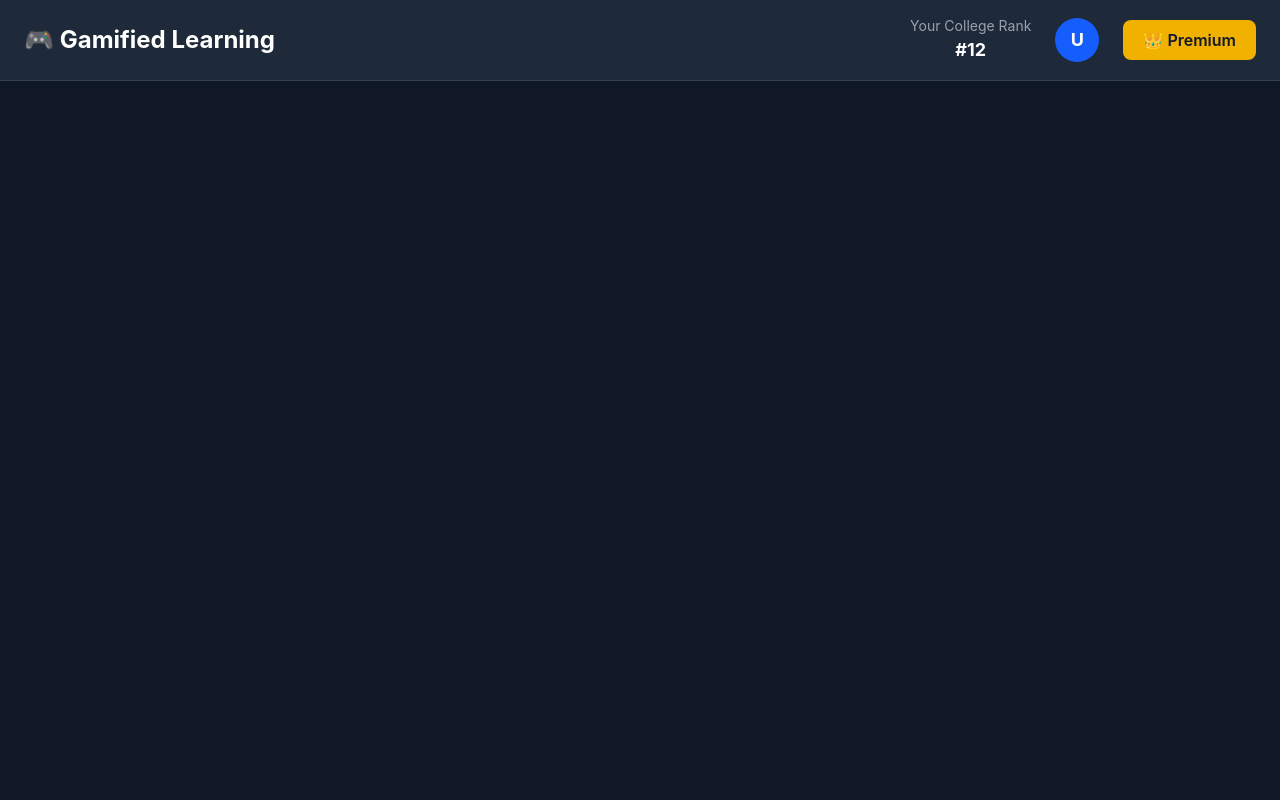
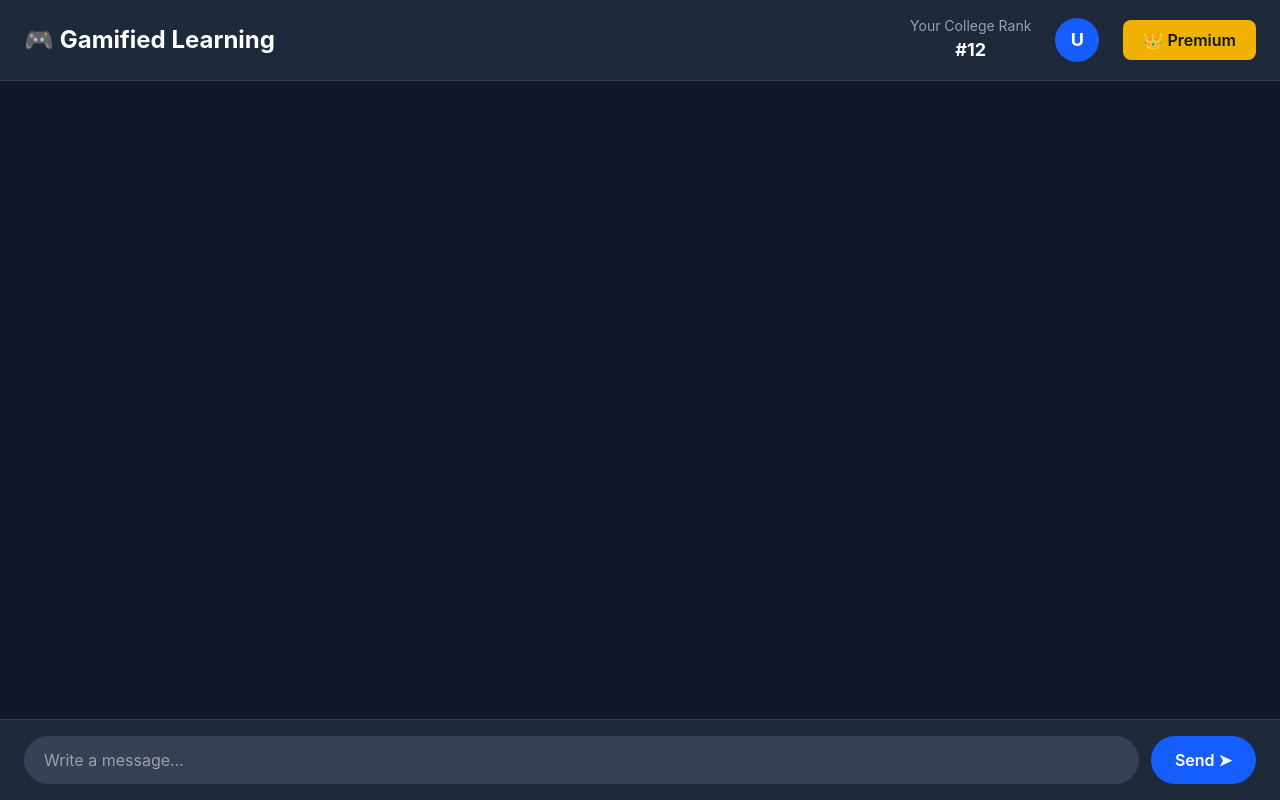
Before and after one commit to utkarsh191/gamified-learning, a React (Vite) app in the folder client/: page /dashboard in a window 1280 px wide. Built offline with nearby package versions, Linux system fonts and the light colour scheme; sample sign-in values are in the browser's storage.

Commit message:
Add message input bar to dashboard

```diff
--- a/client/src/pages/Dashboard.tsx
+++ b/client/src/pages/Dashboard.tsx
@@ -1,6 +1,6 @@
 function Dashboard() {
   return (
-    <div className="min-h-screen bg-gray-900">
+    <div className="min-h-screen bg-gray-900 flex flex-col">
 
       {/* Navbar */}
       <nav className="w-full bg-gray-800 border-b border-gray-700 px-6 py-4">
@@ -43,6 +43,32 @@ function Dashboard() {
         </div>
       </nav>
 
+      {/* Main Content */}
+      <main className="flex-1 max-w-7xl w-full mx-auto px-6 py-8">
+
+      </main>
+
+      {/* Message Bar */}
+      <div className="w-full border-t border-gray-700 bg-gray-800 px-6 py-4">
+        <div className="max-w-7xl mx-auto flex items-center gap-3">
+
+          {/* Message Input */}
+          <input
+            type="text"
+            placeholder="Write a message..."
+            className="flex-1 bg-gray-700 text-white rounded-full px-5 py-3 outline-none focus:ring-2 focus:ring-blue-500"
+          />
+
+          {/* Send Button */}
+          <button
+            className="bg-blue-600 hover:bg-blue-700 text-white font-semibold px-6 py-3 rounded-full transition"
+          >
+            Send ➤
+          </button>
+
+        </div>
+      </div>
+
     </div>
   );
 }
```
